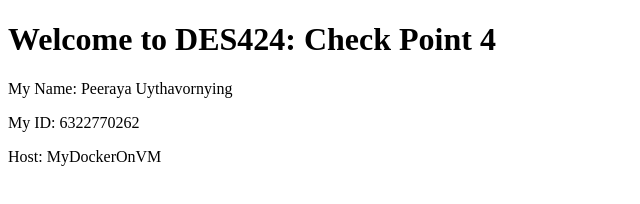
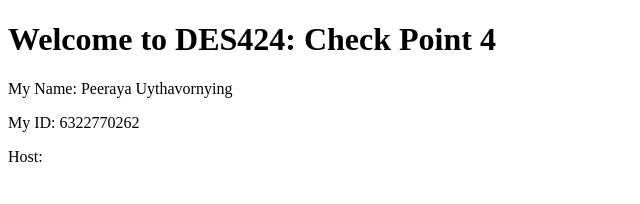
Before and after one commit to 6322770262/DES424_6322770262, a plain HTML site: page src/check4.html in a window 1280 px wide. Shown: the whole page, without its empty margins (0-640 px from the left). Drawn offline with Linux system fonts and the light colour scheme.

Commit message:
Update check4.html

```diff
--- a/src/check4.html
+++ b/src/check4.html
@@ -4,7 +4,7 @@
 		<h1>Welcome to DES424: Check Point 4</h1>
 		<p>My Name: Peeraya Uythavornying</p>
 		<p>My ID: 6322770262</p>
-		<p>Host: MyDockerOnVM</p>
+		<p>Host: <MY_HOST></p>
 
 	</body>
 </html>
```
